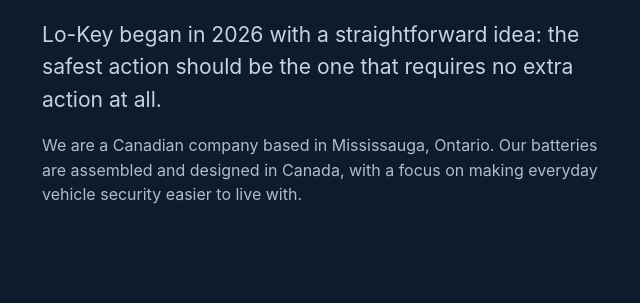
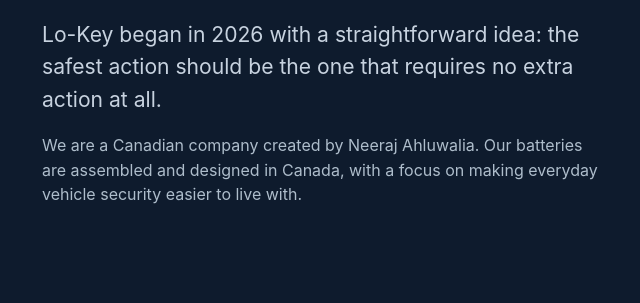
Before and after one commit to Pamplemousse00/Lokey-Website, a plain HTML site: page index.html in a window 1280 px wide. Shown: the part 7340-7643 px from the top of the page, 89-729 px from the left. Drawn offline with Linux system fonts and the light colour scheme.

```diff
--- a/index.html
+++ b/index.html
@@ -245,7 +245,7 @@
 <p class="eyebrow on-dark">About Lo-Key</p>
 <h2 class="h2">Canadian-built protection made to disappear into your routine.</h2>
 <p class="lead">Lo-Key began in 2026 with a straightforward idea: the safest action should be the one that requires no extra action at all.</p>
-<p style="max-width:670px;color:#aebdcb">We are a Canadian company based in Mississauga, Ontario. Our batteries are assembled and designed in Canada, with a focus on making everyday vehicle security easier to live with.</p>
+<p style="max-width:670px;color:#aebdcb">We are a Canadian company created by Neeraj Ahluwalia. Our batteries are assembled and designed in Canada, with a focus on making everyday vehicle security easier to live with.</p>
 </div>
 <div class="about-facts">
 <div class="about-fact"><span aria-hidden="true" class="flag-mark"><img alt="" src="assets/icon-maple.svg"/></span><div><strong>Canadian company</strong><span>Built for Canadian drivers and beyond.</span></div></div>
```
